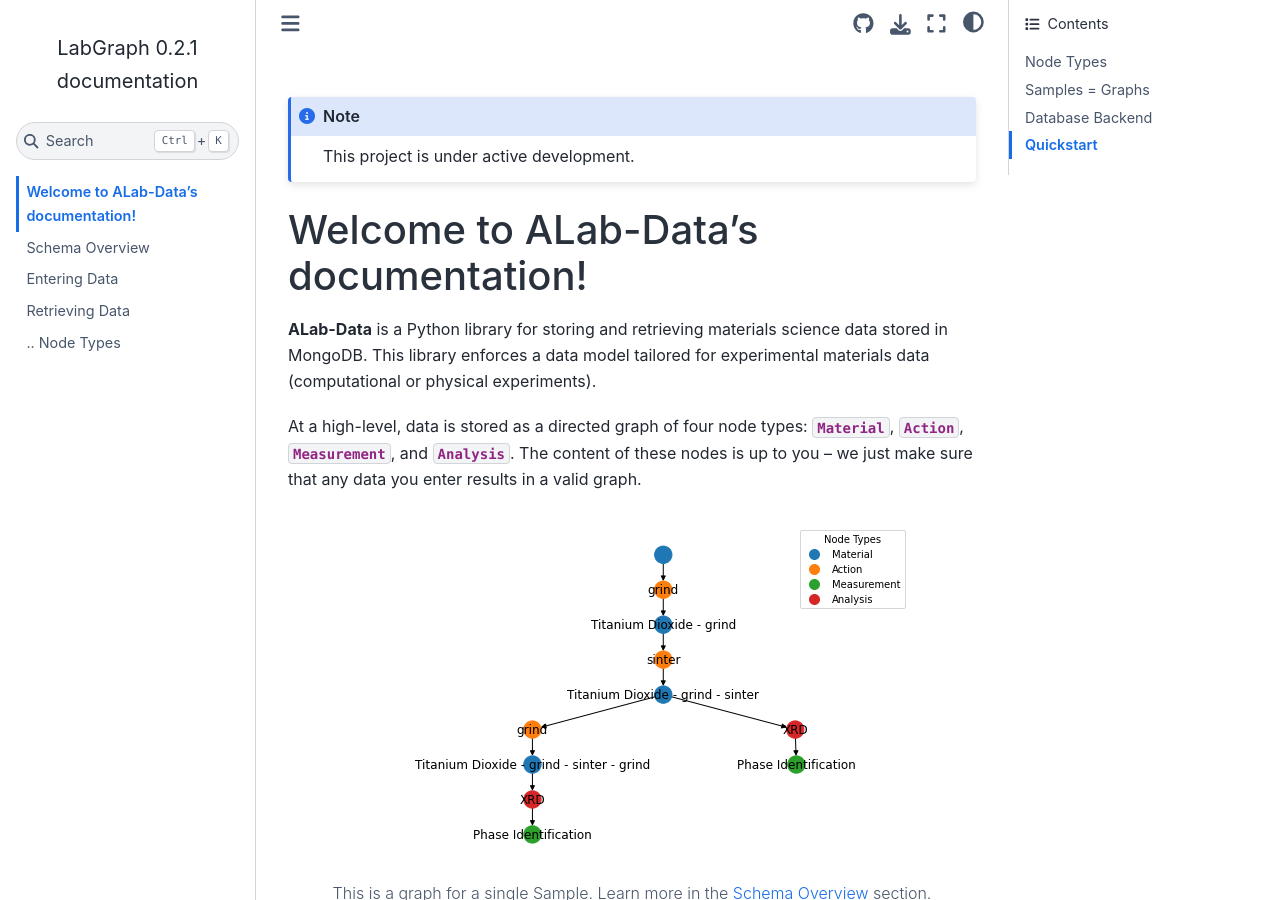
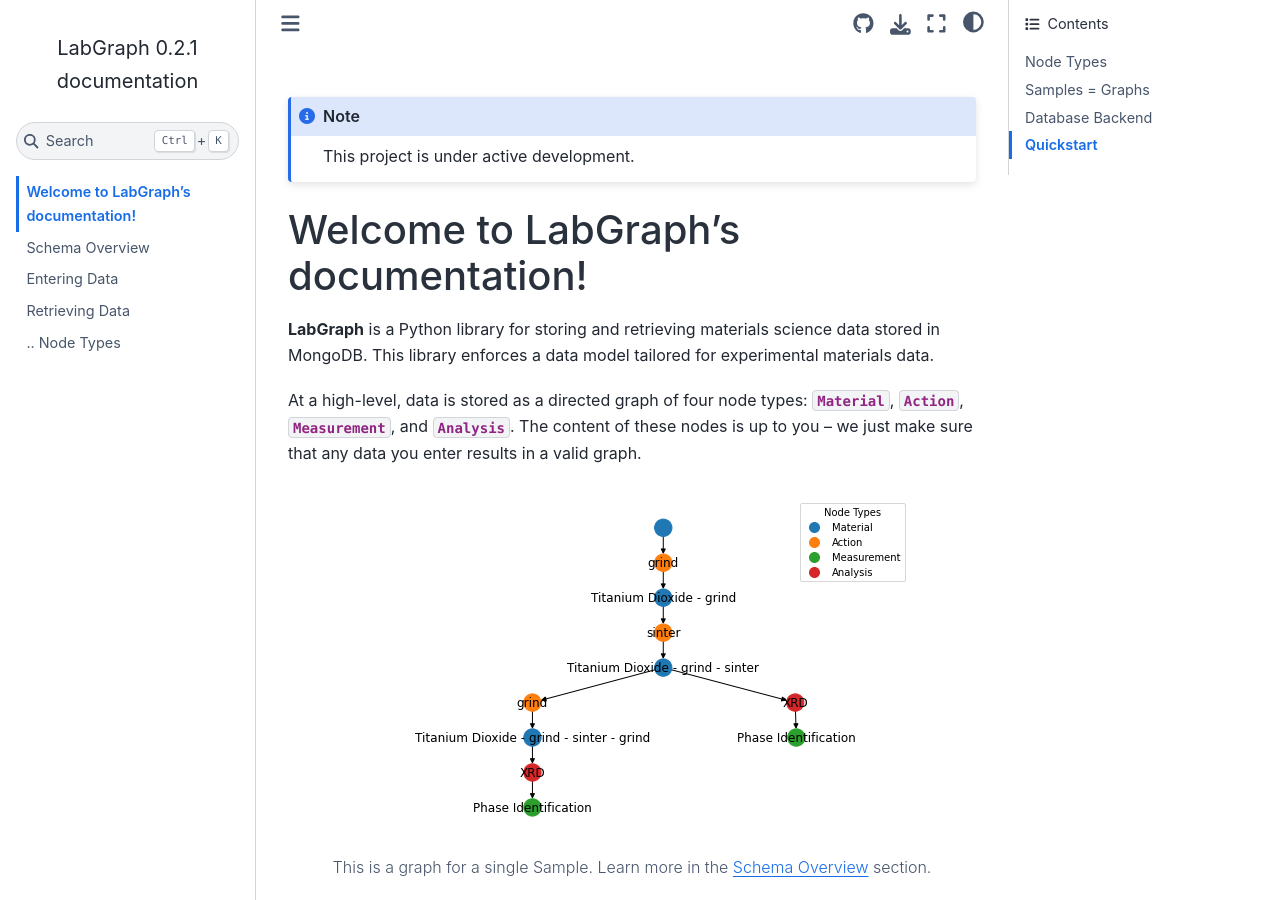
Before and after one commit to rekumar/labgraph, a Sphinx documentation site: the page built from docs/source/index.rst, in a window 1280 px wide and 900 px high. Built offline with Sphinx 7.4.7 and the Sphinx Book theme 1.1.4, drawn with Linux system fonts in a browser that asks for light colours.

Commit message:
docs transfer to labgraph

```diff
--- a/docs/source/index.rst
+++ b/docs/source/index.rst
@@ -1,4 +1,4 @@
-.. ALab Data documentation master file, created by
+.. LabGraph documentation master file, created by
    sphinx-quickstart on Tue Nov 22 09:49:05 2022.
    You can adapt this file completely to your liking, but it should at least
    contain the root `toctree` directive.
@@ -7,9 +7,9 @@
    This project is under active development.
 
 
-Welcome to ALab-Data's documentation!
+Welcome to LabGraph's documentation!
 =====================================
-**ALab-Data** is a Python library for storing and retrieving materials science data stored in MongoDB. This library enforces a data model tailored for experimental materials data (computational or physical experiments).
+**LabGraph** is a Python library for storing and retrieving materials science data stored in MongoDB. This library enforces a data model tailored for experimental materials data.
 
 At a high-level, data is stored as a directed graph of four node types: :py:class:`Material <labgraph.Material>`, :py:class:`Action <labgraph.Action>`, :py:class:`Measurement <labgraph.Measurement>`, and :py:class:`Analysis <labgraph.Analysis>`. The content of these nodes is up to you -- we just make sure that any data you enter results in a valid graph.
 
@@ -36,7 +36,7 @@ Here is a brief overview of the four node types and their roles in the data mode
 
 Samples = Graphs
 """""""""""""""""
-As materials scientists, we execute sets of :py:class:`Action <labgraph.Action>`s, :py:class:`Measurement <labgraph.Measurement>`s, and :py:class:`Analysis <labgraph.Analysis>` to synthesize and study :py:class:`Material <labgraph.Material>`s. In **Alab-Data**, one such set of nodes is referred to as a :py:class:`Sample <labgraph.Sample>`. A :py:class:`Sample <labgraph.Sample>` is simply a graph of nodes that captures the steps performed in an experiment. In typical usage, we will enter nodes into the database as part of a :py:class:`Sample <labgraph.Sample>`. This achieves a few things:
+As materials scientists, we execute sets of :py:class:`Action <labgraph.Action>`s, :py:class:`Measurement <labgraph.Measurement>`s, and :py:class:`Analysis <labgraph.Analysis>` to synthesize and study :py:class:`Material <labgraph.Material>`s. In **LabGraph**, one such set of nodes is referred to as a :py:class:`Sample <labgraph.Sample>`. A :py:class:`Sample <labgraph.Sample>` is simply a graph of nodes that captures the steps performed in an experiment. In typical usage, we will enter nodes into the database as part of a :py:class:`Sample <labgraph.Sample>`. This achieves a few things:
 
 - We can ensure that the graph we are entering is valid (i.e. it is a directed acyclic graph (DAG) with no isolated nodes).
 
@@ -47,7 +47,7 @@ As materials scientists, we execute sets of :py:class:`Action <labgraph.Action>`
 
 Database Backend
 """"""""""""""""""""""
-**ALab-Data** uses `MongoDB <https://www.mongodb.com/>`_ as our backend database. We communicate with the database
+**LabGraph** uses `MongoDB <https://www.mongodb.com/>`_ as our backend database. We communicate with the database
 using the `pymongo <https://pymongo.readthedocs.io/en/stable/>`_ package.
 
 
--- a/docs/source/schema.rst
+++ b/docs/source/schema.rst
@@ -35,7 +35,7 @@ Action Nodes
 :py:class:`Action <labgraph.Action>` nodes bridge :py:class:`Material <labgraph.Material>` nodes. An :py:class:`Action <labgraph.Action>` will always generate at least one :py:class:`Material <labgraph.Material>`. The :py:class:`Action <labgraph.Action>` may also take incoming edges from :py:class:`Material <labgraph.Material>`(s), indicating that the upstream :py:class:`Material <labgraph.Material>`(s) were required to perform the :py:class:`Action <labgraph.Action>`. For example, a "mixing" :py:class:`Action <labgraph.Action>` might use upstream "solvent" and "reagent" :py:class:`Material <labgraph.Material>`s to generate a "mixture" :py:class:`Material <labgraph.Material>`. An :py:class:`Action <labgraph.Action>` can generate more than one :py:class:`Material <labgraph.Material>`, as might be the case in a "separation" :py:class:`Action <labgraph.Action>`.
 
 .. note::
-   In real life, we usually perform a series of actions to make our final "material". In **ALab-Data**, sequential :py:class:`Action <labgraph.Action>` nodes must be bridged by intermediate :py:class:`Material <labgraph.Material>` nodes. **ALab-Data** has helper functions to create these intermediates automatically. Just be aware that your graphs may have more :py:class:`Material <labgraph.Material>` nodes than you would expect just to support the graph semantics.
+   In real life, we usually perform a series of actions to make our final "material". In **LabGraph**, sequential :py:class:`Action <labgraph.Action>` nodes must be bridged by intermediate :py:class:`Material <labgraph.Material>` nodes. **LabGraph** has helper functions to create these intermediates automatically. Just be aware that your graphs may have more :py:class:`Material <labgraph.Material>` nodes than you would expect just to support the graph semantics.
 
 ##################
 Measurement Nodes
--- a/setup.py
+++ b/setup.py
@@ -38,7 +38,7 @@ setup(
     long_description_content_type="text/markdown",
     author="Rishi Kumar",
     author_email="rekumar@lbl.gov",
-    download_url="https://github.com/rekumar/alab_data",
+    download_url="https://github.com/rekumar/labgraph",
     license="MIT",
     python_requires=">=3.8",
     install_requires=requirements,
```
Also changed, not shown: README.md (+1 -1 lines).
